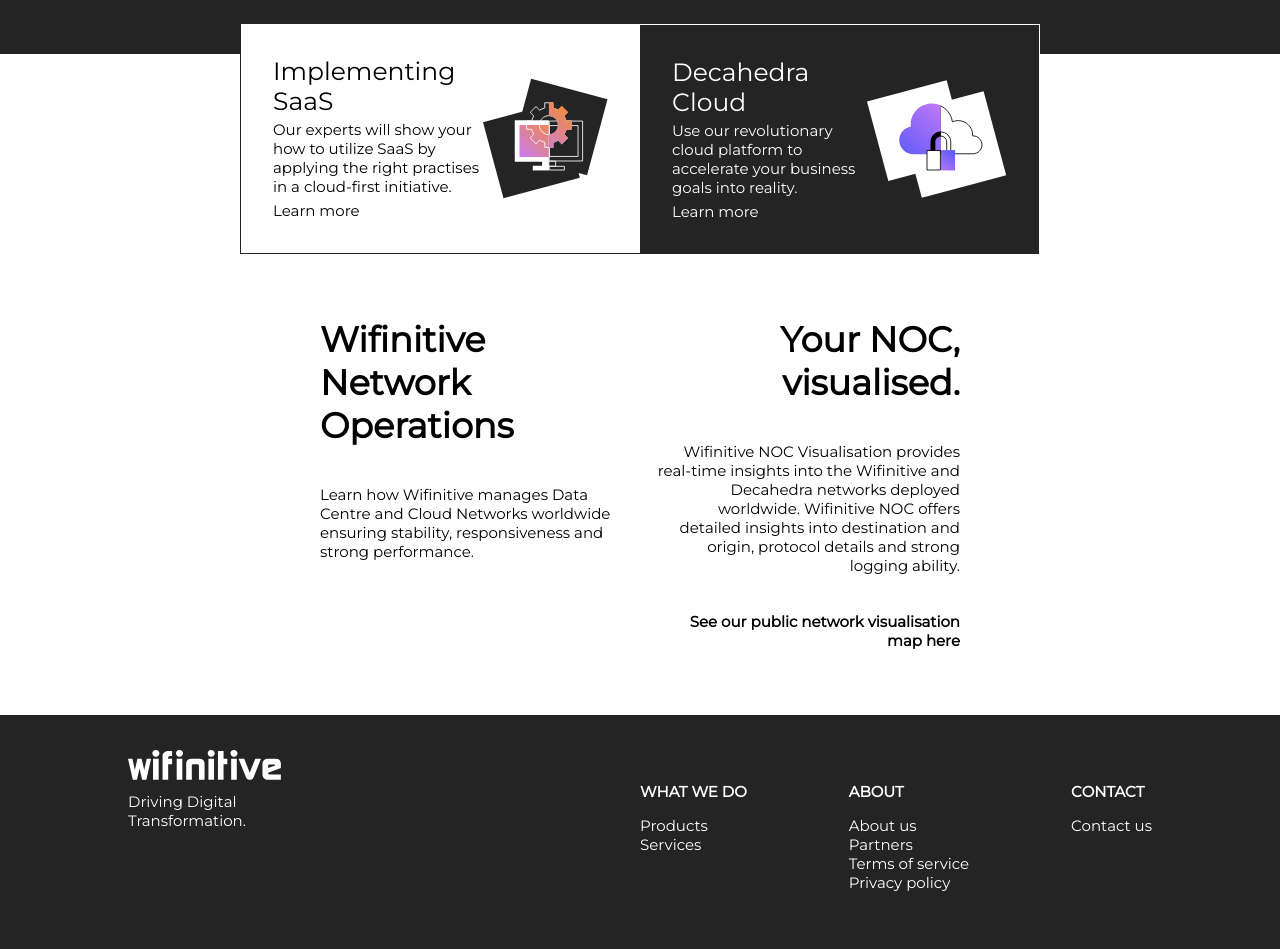
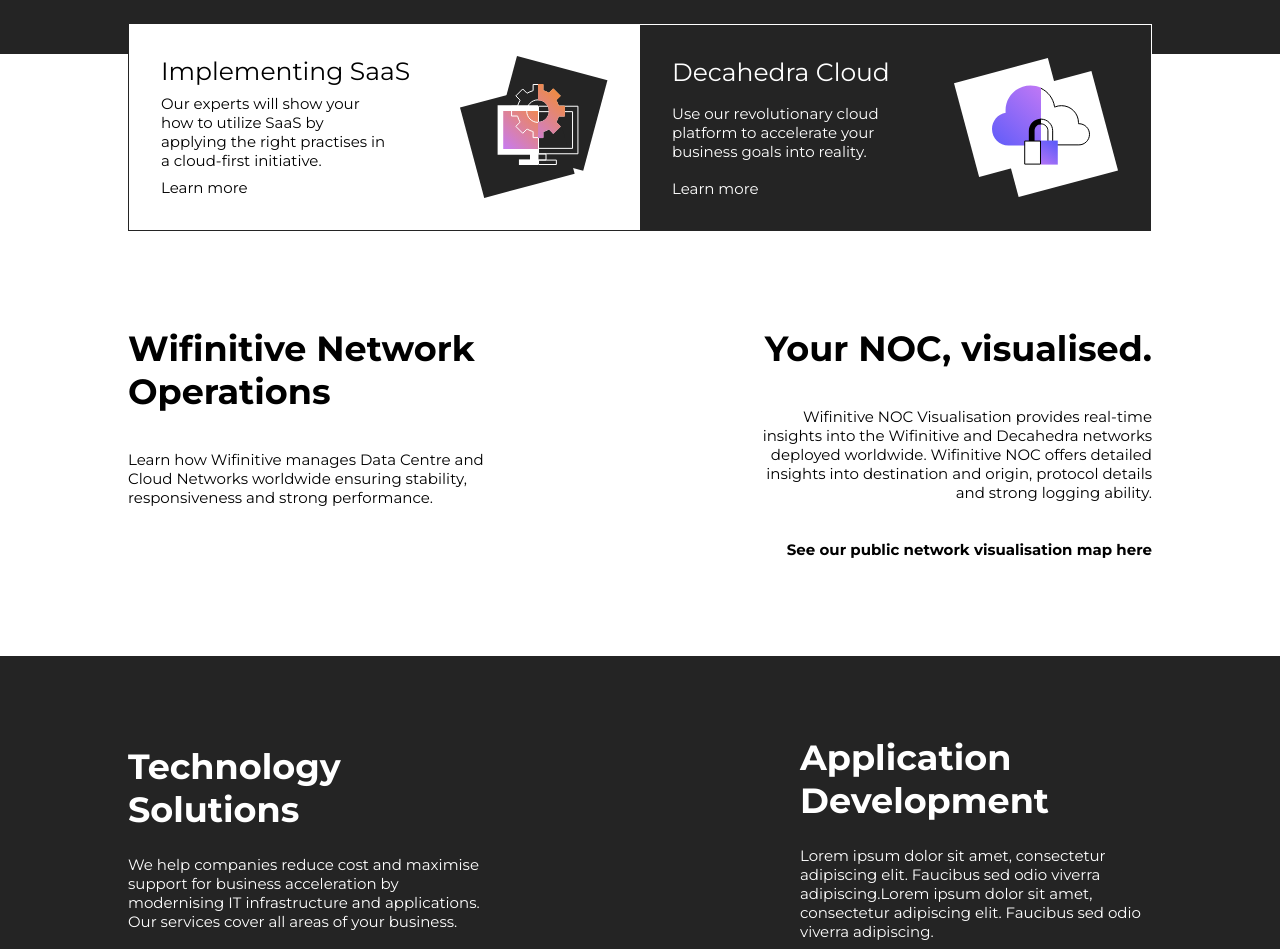
Before and after one commit to KLewin23/wifinitive, a Next.js app: page / in a window 1280 px wide. Shown: the part 1848-2797 px from the top of the page. Built offline with nearby package versions, Linux system fonts and the light colour scheme.

Commit message:
most of homepage complete

```diff
--- a/package.json
+++ b/package.json
@@ -13,7 +13,7 @@
   },
   "dependencies": {
     "@fontsource/montserrat": "^4.5.1",
-    "next": "12.0.9",
+    "next": "12.0.7",
     "react": "17.0.2",
     "react-dom": "17.0.2"
   },
--- a/pages/_app.tsx
+++ b/pages/_app.tsx
@@ -1,5 +1,6 @@
 import React from 'react';
 import '@fontsource/montserrat';
+import '@fontsource/montserrat/700.css';
 import '../styles/globals.css';
 import type { AppProps } from 'next/app';
 
--- a/pages/index.tsx
+++ b/pages/index.tsx
@@ -7,10 +7,13 @@
 import Navbar from '../components/Navbar';
 import DecahedraCloud from '../public/DecahedraCloud.svg';
 import ImplementingSaas from '../public/ImplementingSaas.svg';
+import PinkBars from '../public/pinkBars.svg';
+import useWindowWidth from '../components/useWindowWidth';
 
 const Home: NextPage = () => {
     const [hoveredTile, setHoveredTile] = useState<null | number>(null);
     const quarterTiles = useRef<HTMLDivElement | null>(null);
+    const windowWidth = useWindowWidth();
 
     return (
         <>
@@ -119,7 +122,7 @@
                         </h6>
                     </div>
                 </div>
-                <div className={styles.section4}>
+                <div>
                     <div className={styles.splitCard}>
                         <div className={styles.implementingSaas}>
                             <div>
@@ -129,7 +132,7 @@
                                     Learn more
                                 </a>
                             </div>
-                            <Image src={ImplementingSaas} />
+                            {windowWidth > 350 ? <Image src={ImplementingSaas} /> : null}
                         </div>
                         <div className={styles.decahedraCloud}>
                             <div>
@@ -139,7 +142,7 @@
                                     Learn more
                                 </a>
                             </div>
-                            <Image src={DecahedraCloud} />
+                            {windowWidth > 350 ? <Image src={DecahedraCloud} /> : null}
                         </div>
                     </div>
                     <div className={styles.infoBlocks}>
@@ -163,6 +166,57 @@
                         </div>
                     </div>
                 </div>
+                <div className={styles.section5}>
+                    <div>
+                        <h3>Technology Solutions</h3>
+                        <h6>
+                            We help companies reduce cost and maximise support for business acceleration by modernising IT infrastructure and
+                            applications. Our services cover all areas of your business.
+                        </h6>
+                        <a href={'/idk'} className={styles.link}>
+                            Learn more
+                        </a>
+                    </div>
+                    <div>
+                        <h3>Application Development</h3>
+                        <h6>
+                            Lorem ipsum dolor sit amet, consectetur adipiscing elit. Faucibus sed odio viverra adipiscing.Lorem ipsum dolor sit amet,
+                            consectetur adipiscing elit. Faucibus sed odio viverra adipiscing.
+                        </h6>
+                        <a href={'/idk'} className={styles.link}>
+                            Learn more
+                        </a>
+                    </div>
+                </div>
+                <div style={{ position: 'relative', overflowX: 'hidden' }}>
+                    <Image src={PinkBars} layout={'responsive'} />
+                    <div className={styles.products}>
+                        <h3>Products</h3>
+                        <div>
+                            <div>
+                                <h2>Lorem</h2>
+                                <h5>Lorem ipsum dolor sit amet, consectetur adipiscing elit.</h5>
+                                <a className={styles.link} href={'/idk'}>
+                                    Learn more
+                                </a>
+                            </div>
+                            <div>
+                                <h2>Ipsum</h2>
+                                <h5>Lorem ipsum dolor sit amet, consectetur adipiscing elit.</h5>
+                                <a className={styles.link} href={'/idk'}>
+                                    Learn more
+                                </a>
+                            </div>
+                            <div>
+                                <h2>Dolor</h2>
+                                <h5>Lorem ipsum dolor sit amet, consectetur adipiscing elit.</h5>
+                                <a className={styles.link} href={'/idk'}>
+                                    Learn more
+                                </a>
+                            </div>
+                        </div>
+                    </div>
+                </div>
             </main>
             <Footer />
         </>
--- a/styles/Home.module.css
+++ b/styles/Home.module.css
@@ -48,14 +48,14 @@
 
 .tile :is(.slide1, .slide2) {
     top: calc(-8rem - 100%);
-    left: 60%;
+    left: 45%;
     width: 500px;
     min-height: 300px;
     height: calc(140% + 40px);
 }
 
 .tile :is(.slide3, .slide4) {
-    left: -125%;
+    left: -100%;
     bottom: calc(-8rem - 100%);
     width: 500px;
     min-height: 300px;
@@ -150,8 +150,8 @@
     display: grid;
     grid-template-columns: 1fr;
     padding: 0 5%;
-    width: 90%;
-    min-width: 450px;
+    width: 100%;
+    min-width: 100px;
     z-index: 100;
 }
 
@@ -191,7 +191,7 @@
 
 .infoBlocks {
     display: grid;
-    margin: 4em auto;
+    margin: 6em auto;
     grid-template-columns: 1fr;
     width: 90%;
     gap: 2em;
@@ -215,6 +215,61 @@
     font-weight: bold;
 }
 
+.section5 {
+    display: grid;
+    grid-template-columns: 1fr;
+    grid-gap: 5em;
+    padding: 2rem 5%;
+    color: white;
+    background-color: #242424;
+}
+
+.section5 > div {
+    display: flex;
+    flex-direction: column;
+    justify-content: center;
+    align-items: center;
+    gap: 1.5em;
+}
+
+.products {
+    display: flex;
+    flex-direction: column;
+    width: 100%;
+    padding: 0 10%;
+    justify-content: center;
+    align-items: center;
+}
+
+.products > div {
+    display: grid;
+    text-align: center;
+    margin-block: 3em;
+    grid-template-columns: 1fr;
+    gap: 3em;
+}
+
+.products > div > div {
+    display: flex;
+    flex-direction: column;
+    align-items: center;
+    gap: 1em;
+}
+
+@media only screen and (min-width: 1100px) {
+    .products {
+        display: block;
+        margin-top: -2em;
+    }
+    .products > div {
+        gap: 1em;
+        grid-template-columns: 30ch 30ch 30ch;
+        text-align: initial;
+    }
+    .products > div > div {
+        align-items: start;
+    }
+}
 @media only screen and (min-width: 850px) {
     .quarterTiles {
         grid-template-columns: 1fr 1fr;
@@ -223,7 +278,7 @@
     }
     .tile {
         margin: 0 auto;
-        max-width: 40ch;
+        max-width: 50ch;
     }
     .statsContainer {
         padding: 7rem 10%;
@@ -236,7 +291,7 @@
         grid-template-columns: 1fr 1fr;
         margin: -30px auto 0 auto;
         padding: 0;
-        width: 50%;
+        width: 80%; /* 60% */
         min-width: 800px;
     }
     .implementingSaas {
@@ -248,7 +303,7 @@
     }
     .infoBlocks {
         grid-template-columns: 1fr 1fr;
-        width: 50%;
+        width: 80%; /* 60% */
     }
     .infoBlocks > :last-child {
         justify-self: end;
@@ -257,4 +312,9 @@
     .infoBlocks > :last-child > a {
         align-self: end;
     }
+    .section5 {
+        padding: 5em 10%;
+        grid-gap: 20em;
+        grid-template-columns: 1fr 1fr;
+    }
 }
--- a/styles/globals.css
+++ b/styles/globals.css
@@ -43,23 +43,23 @@
 h2 {
     font-family: Montserrat, sans-serif;
     font-style: normal;
-    font-weight: bold;
+    font-weight: 700;
     font-size: 3rem;
     line-height: 59px;
     margin: 0;
 }
 
 h3 {
-    font-family: Montserrat, sans-serif;
+    font-family: "Montserrat", sans-serif;
     font-size: 2.1875rem;
-    font-weight: bold;
+    font-weight: 700;
     margin: 0;
 }
 
 h4 {
     font-family: Montserrat, sans-serif;
     font-size: 1.5625rem;
-    font-weight: normal;
+    font-weight: 500;
     margin: 0;
 }
 
```
Also changed, not shown: public/pinkBars.svg (added), 1 other file (tests, documents, lock files or other folders).
